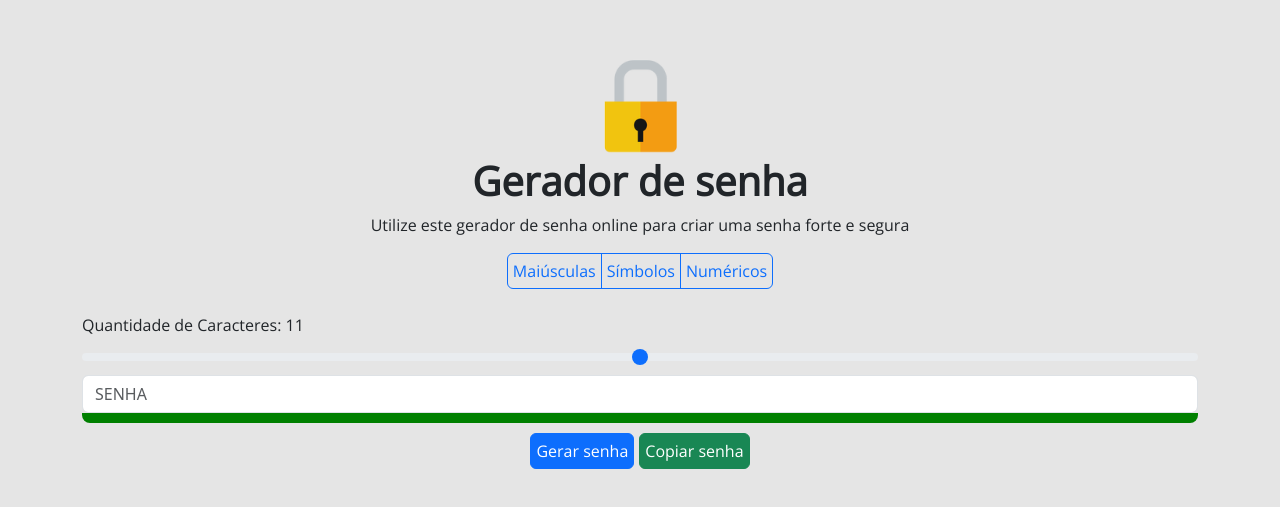
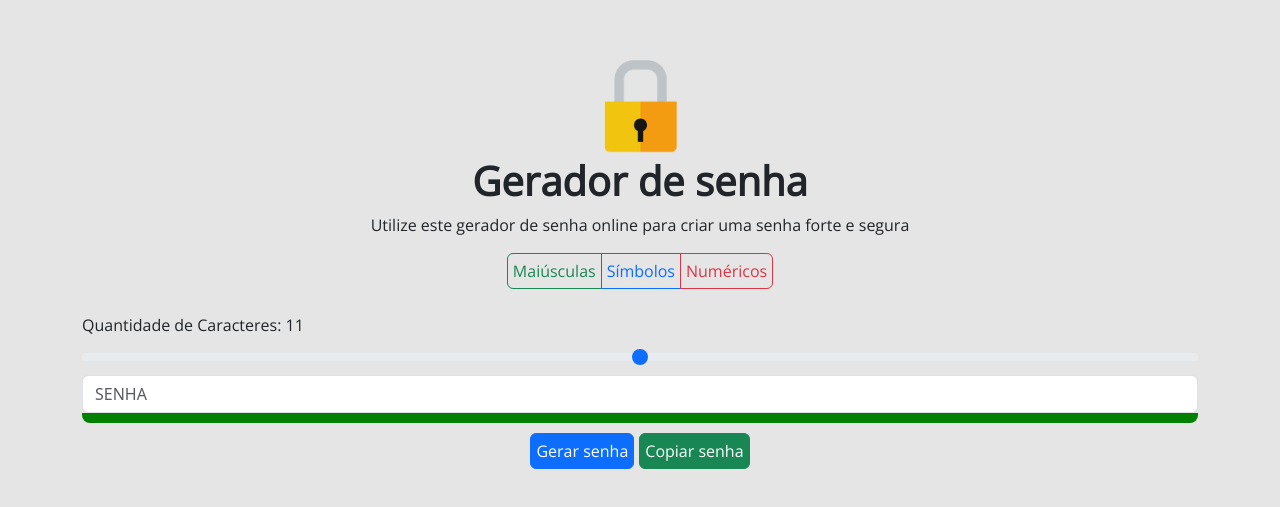
Before and after one commit to wrgalvao0/geradorDeSenha, a plain HTML site: page index.html in a window 1280 px wide. Shown: the part 127-634 px from the top of the page. Drawn offline with nearby package versions, Linux system fonts and the light colour scheme.

Commit message:
Alteração de cores para botões

```diff
--- a/index.html
+++ b/index.html
@@ -16,13 +16,13 @@
                 <div class="btn-group d-flex justify-content-center" role="group" aria-label="Basic checkbox toggle button group">
                     <div class="btn-group" role="group" aria-label="Basic checkbox toggle button group">
                         <input type="checkbox" class="btn-check" id="btncheck1" autocomplete="off">
-                        <label class="btn btn-outline-primary" for="btncheck1">Maiúsculas</label>
+                        <label class="btn btn-outline-success" for="btncheck1">Maiúsculas</label>
 
                         <input type="checkbox" class="btn-check" id="btncheck2" autocomplete="off">
                         <label class="btn btn-outline-primary" for="btncheck2">Símbolos</label>
 
                         <input type="checkbox" class="btn-check" id="btncheck3" autocomplete="off">
-                        <label class="btn btn-outline-primary" for="btncheck3">Numéricos</label>
+                        <label class="btn btn-outline-danger" for="btncheck3">Numéricos</label>
                       </div>
                 </div>
                 <br>
```
